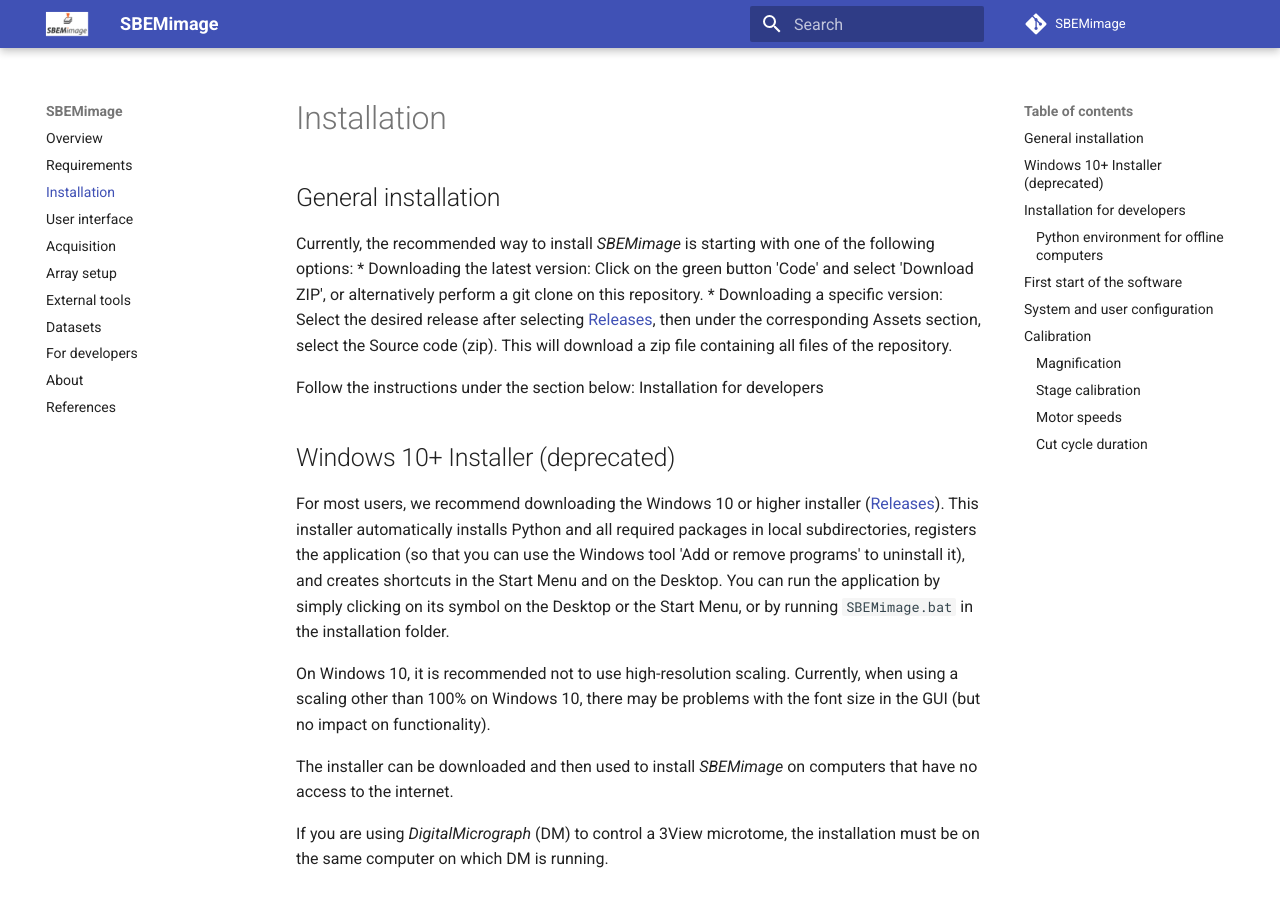
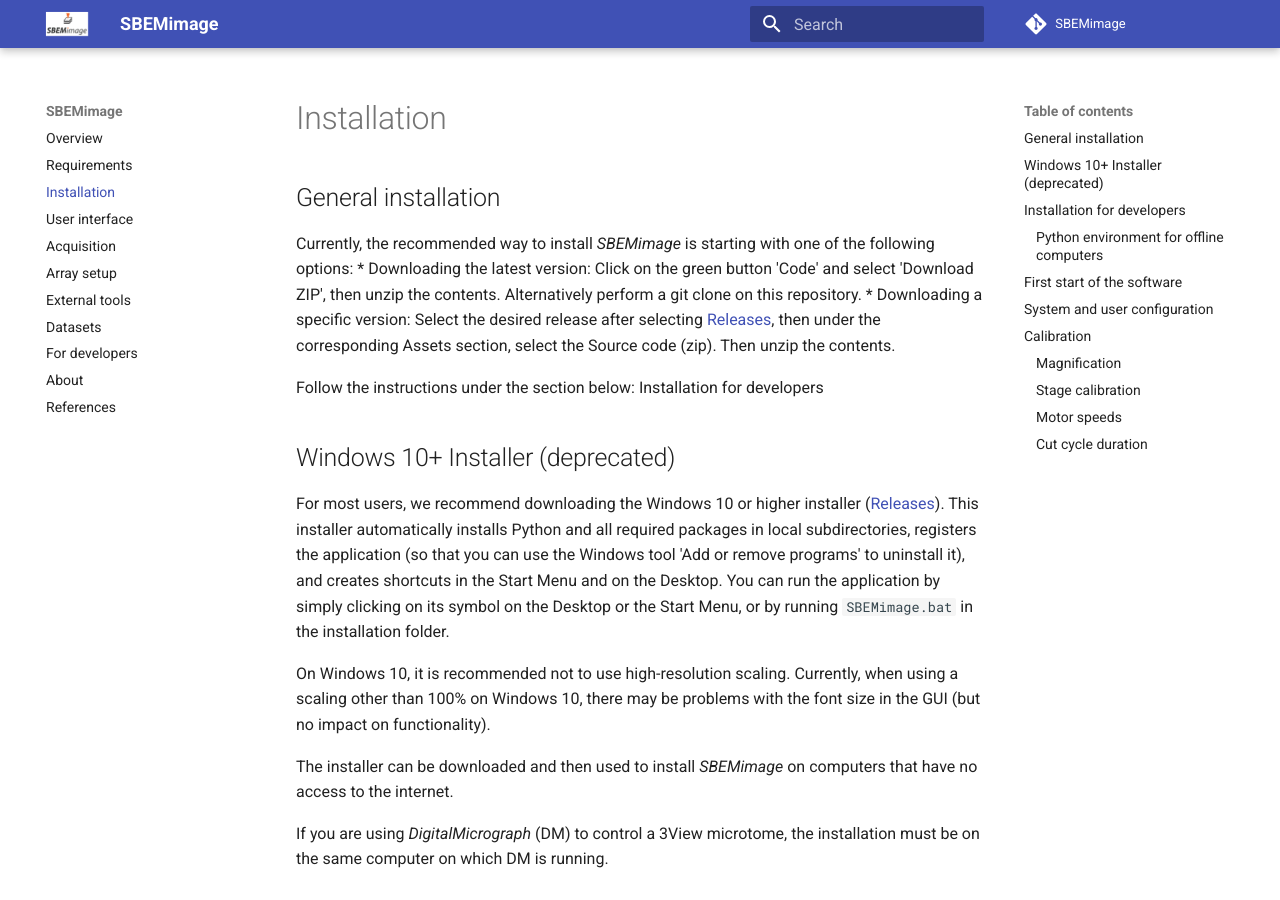
Before and after one commit to SBEMimage/SBEMimage, an MkDocs documentation site: the page built from docs/installation.md, in a window 1280 px wide and 900 px high. Built offline with MkDocs 1.6.1 and Material for MkDocs 9.7.7, drawn with Linux system fonts in a browser that asks for light colours; comment, search, counter and statistics services are not loaded.

Commit message:
Update installation.md

```diff
--- a/docs/installation.md
+++ b/docs/installation.md
@@ -4,11 +4,10 @@
 
 Currently, the recommended way to install *SBEMimage* is starting with one of the following options:
 * Downloading the latest version:
-Click on the green button 'Code' and select 'Download ZIP', or alternatively perform a git clone on this repository.
+Click on the green button 'Code' and select 'Download ZIP', then unzip the contents. Alternatively perform a git clone on this repository.
 * Downloading a specific version:
 Select the desired release after selecting [Releases](https://github.com/SBEMimage/SBEMimage/releases),
-then under the corresponding Assets section, select the Source code (zip).
-This will download a zip file containing all files of the repository.
+then under the corresponding Assets section, select the Source code (zip). Then unzip the contents.
 
 Follow the instructions under the section below: Installation for developers
 
```
